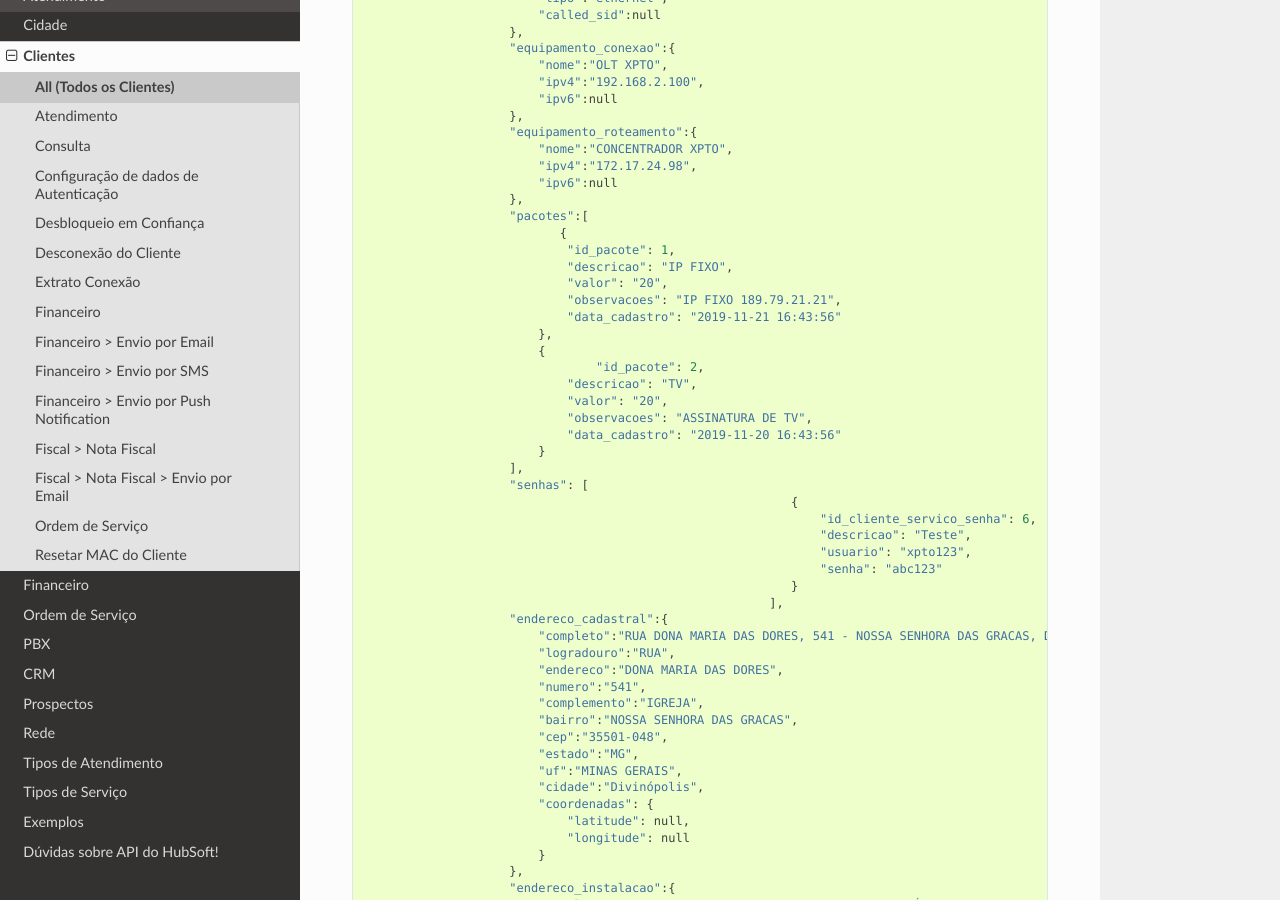
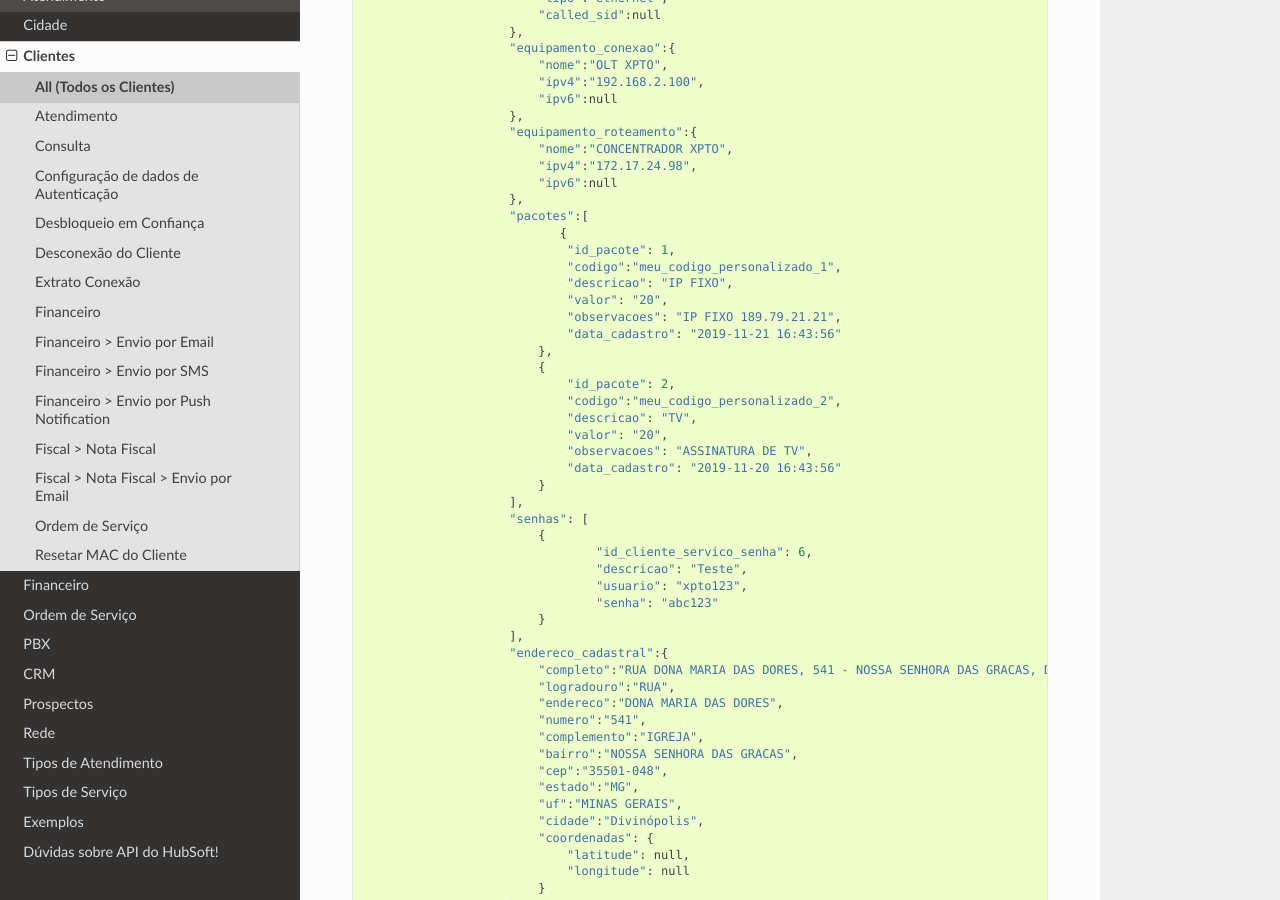
Before and after one commit to hubsoftbrasil/api, a Sphinx documentation site: the page built from docs/source/clientes/all.rst, in a window 1280 px wide and 900 px high, scrolled down 2435 px. Built offline with Sphinx 7.4.7 and the Read the Docs theme 2.0.0, drawn with Linux system fonts in a browser that asks for light colours.

Commit message:
Atualizando JSON de resposta

```diff
--- a/docs/source/clientes/all.rst
+++ b/docs/source/clientes/all.rst
@@ -163,13 +163,15 @@ Retorno da requisição GET::
 	                    "pacotes":[
 	                    	   {
 	                            "id_pacote": 1,
+				    "codigo":"meu_codigo_personalizado_1",
 	                            "descricao": "IP FIXO",
 	                            "valor": "20",
 	                            "observacoes": "IP FIXO 189.79.21.21",
 	                            "data_cadastro": "2019-11-21 16:43:56"
 	                        },
 	                        {
-	                        	"id_pacote": 2,
+	                            "id_pacote": 2,
+				    "codigo":"meu_codigo_personalizado_2",
 	                            "descricao": "TV",
 	                            "valor": "20",
 	                            "observacoes": "ASSINATURA DE TV",
@@ -177,13 +179,13 @@ Retorno da requisição GET::
 	                        }
 	                    ],
 	                    "senhas": [
-								   {
-								       "id_cliente_servico_senha": 6,
-								       "descricao": "Teste",
-								       "usuario": "xpto123",
-								       "senha": "abc123"
-								   }
-								],
+			    	{
+					"id_cliente_servico_senha": 6,
+					"descricao": "Teste",
+					"usuario": "xpto123",
+					"senha": "abc123"
+				}
+			    ],
 	                    "endereco_cadastral":{
 	                        "completo":"RUA DONA MARIA DAS DORES, 541 - NOSSA SENHORA DAS GRACAS, DIVINóPOLIS/MG - IGREJA",
 	                        "logradouro":"RUA",
```
